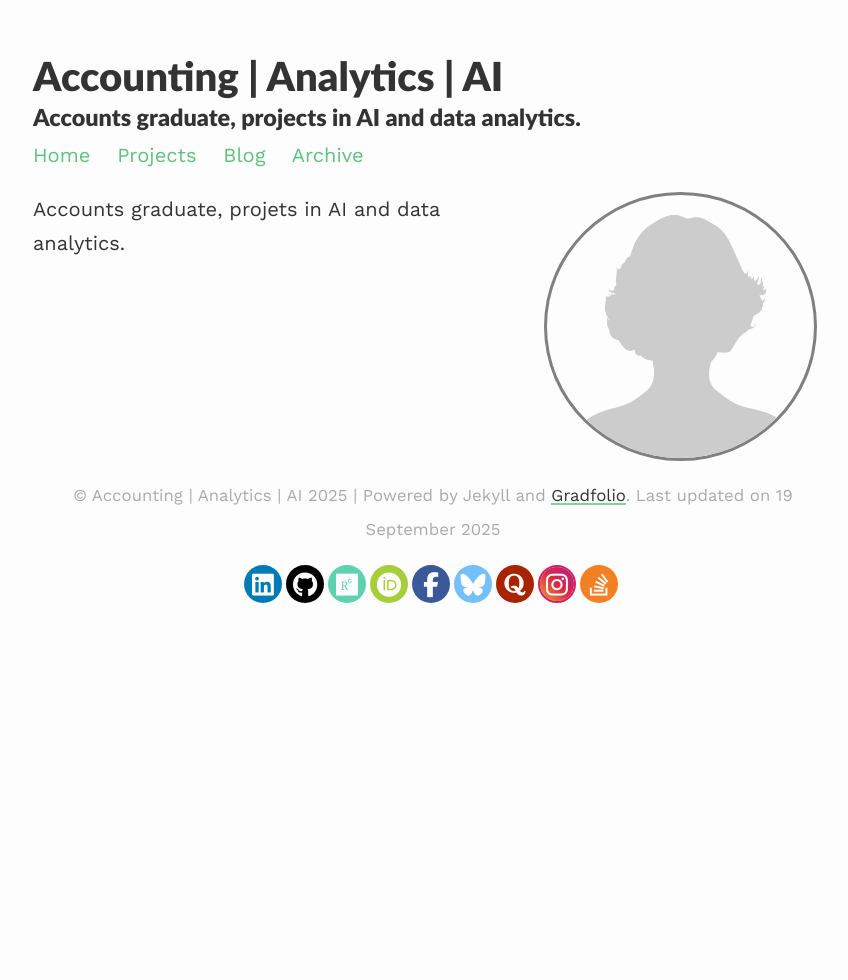
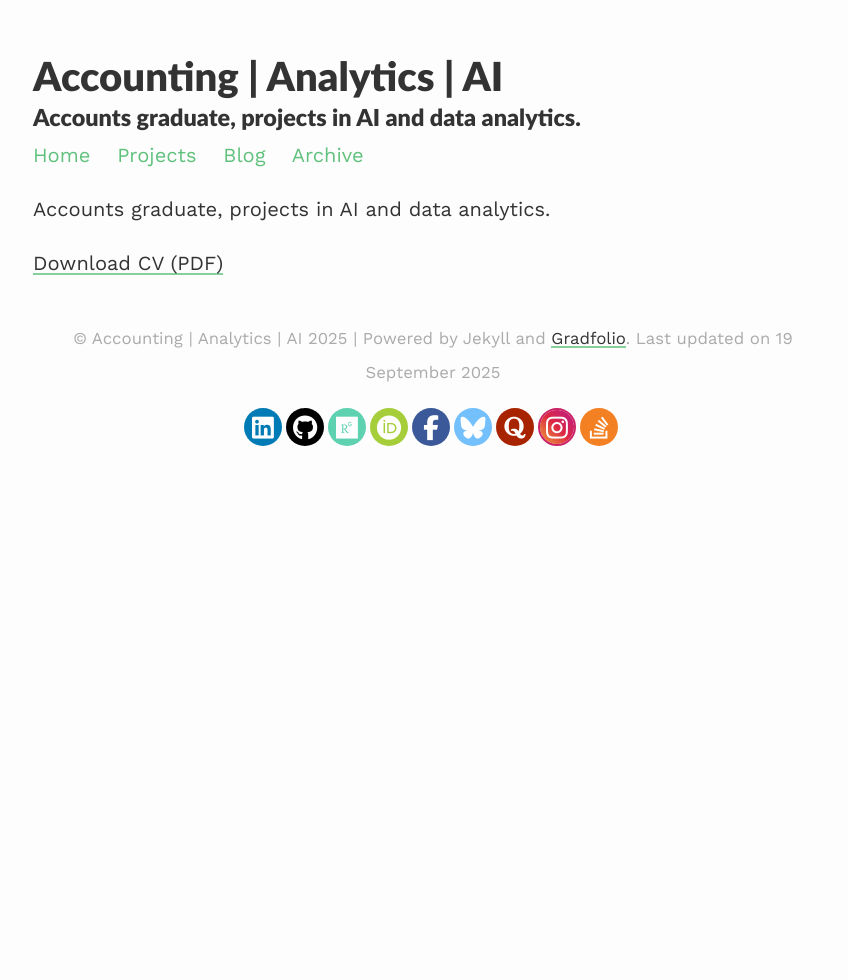
Before and after one commit to amcbhome/amcbhome.github.io, a Jekyll site: the page built from index.md, in a window 1280 px wide. Shown: the whole page, without its empty margins (207-1055 px from the left). Built offline with Jekyll 4.4.1, drawn with Linux system fonts in a browser that asks for light colours.

Commit message:
Update index.md
Update

```diff
--- a/index.md
+++ b/index.md
@@ -3,7 +3,14 @@ layout: about
 permalink: /
 profile:
   align: right
-  image: profile.png
+  image:
 published: true
 ---
-Accounts graduate, projets in AI and data analytics.
+Accounts graduate, projects in AI and data analytics.
+
+
+<p>
+  <a class="btn" href="{{ '/assets/Alastair_McBride_CV.pdf' | relative_url }}">
+    Download CV (PDF)
+  </a>
+</p>
```
